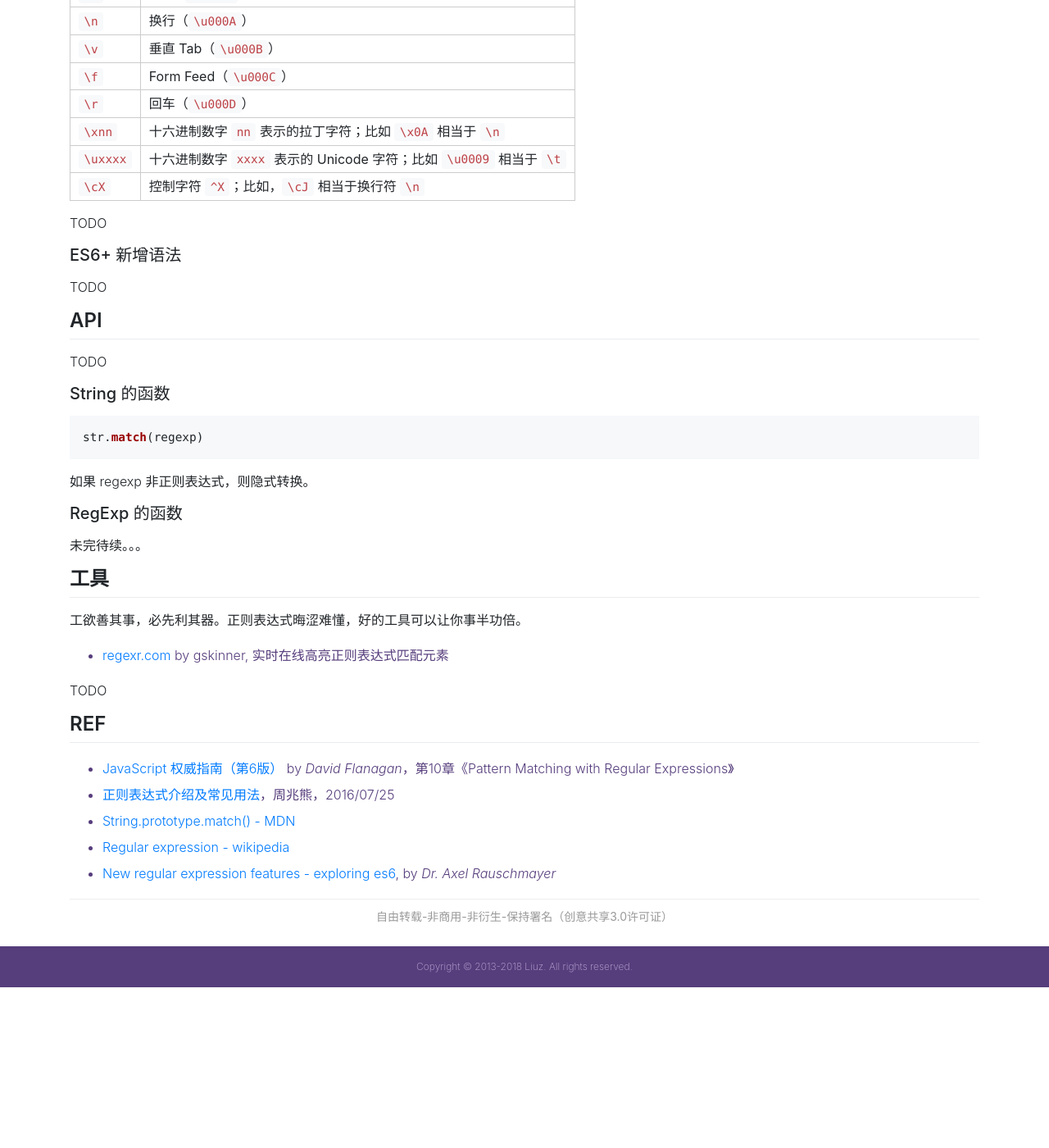
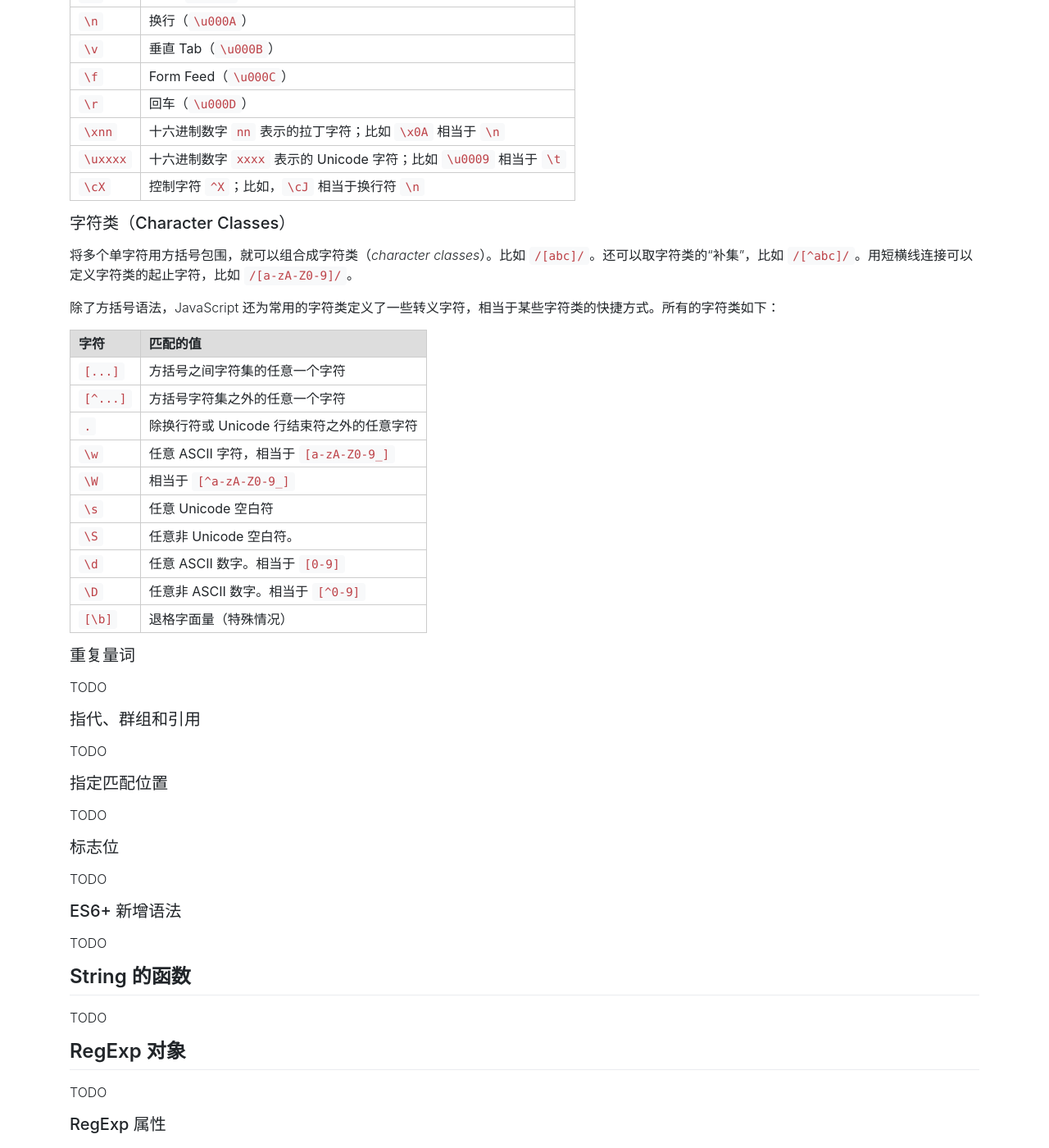
Before and after one commit to liuzhuan/liuzhuan.github.io, a Jekyll site: the page built from _posts/2018-01-03-js-regexp-usage.md, in a window 1280 px wide and 1400 px high, scrolled down 889 px. Shown: the whole window at 82% size. Built offline with Jekyll 4.4.1, drawn with Linux system fonts in a browser that asks for light colours; nearby versions of some CDN libraries; before the commit the page ends 2093 px from its top, so only the background shows below that.

Commit message:
updating regexp in javascript

````diff
--- a/_posts/2018-01-03-js-regexp-usage.md
+++ b/_posts/2018-01-03-js-regexp-usage.md
@@ -28,7 +28,7 @@ a3 === a4
 // ==> true
 ```
 
-正则表达式字面量字符（Literal Characters）
+### 正则表达式字面量字符（Literal Characters）
 
 | 字符      | 匹配的值                                                       |
 | -------- | ------------------------------------------------------------- |
@@ -42,27 +42,60 @@ a3 === a4
 | `\uxxxx` | 十六进制数字 `xxxx` 表示的 Unicode 字符；比如 `\u0009` 相当于 `\t` |
 | `\cX`    | 控制字符 `^X`；比如，`\cJ` 相当于换行符 `\n`                      |
 
+### 字符类（Character Classes）
+
+将多个单字符用方括号包围，就可以组合成字符类（*character classes*）。比如 `/[abc]/`。还可以取字符类的“补集”，比如 `/[^abc]/`。用短横线连接可以定义字符类的起止字符，比如 `/[a-zA-Z0-9]/`。
+
+除了方括号语法，JavaScript 还为常用的字符类定义了一些转义字符，相当于某些字符类的快捷方式。所有的字符类如下：
+
+| 字符      | 匹配的值                              |
+| -------- | ------------------------------------ |
+| `[...]`  | 方括号之间字符集的任意一个字符            |
+| `[^...]` | 方括号字符集之外的任意一个字符            |
+| `.`      | 除换行符或 Unicode 行结束符之外的任意字符 |
+| `\w`     | 任意 ASCII 字符，相当于 `[a-zA-Z0-9_]`  |
+| `\W`     | 相当于 `[^a-zA-Z0-9_]`                |
+| `\s`     | 任意 Unicode 空白符                    |
+| `\S`     | 任意非 Unicode 空白符。                 |
+| `\d`     | 任意 ASCII 数字。相当于 `[0-9]`         |
+| `\D`     | 任意非 ASCII 数字。相当于 `[^0-9]`      |
+| `[\b]`   | 退格字面量（特殊情况）                   |
+
+### 重复量词
+
+TODO
+
+### 指代、群组和引用
+
+TODO
+
+### 指定匹配位置
+
+TODO
+
+### 标志位
+
 TODO
 
 ### ES6+ 新增语法
 
 TODO
 
-## API
+## String 的函数
 
 TODO
 
-### String 的函数
+## RegExp 对象
 
-```javascript
-str.match(regexp)
-```
+TODO
 
-如果 regexp 非正则表达式，则隐式转换。
+### RegExp 属性
 
-### RegExp 的函数
+TODO
 
-未完待续。。。
+### RegExp 方法
+
+TODO
 
 ## 工具
 
````
